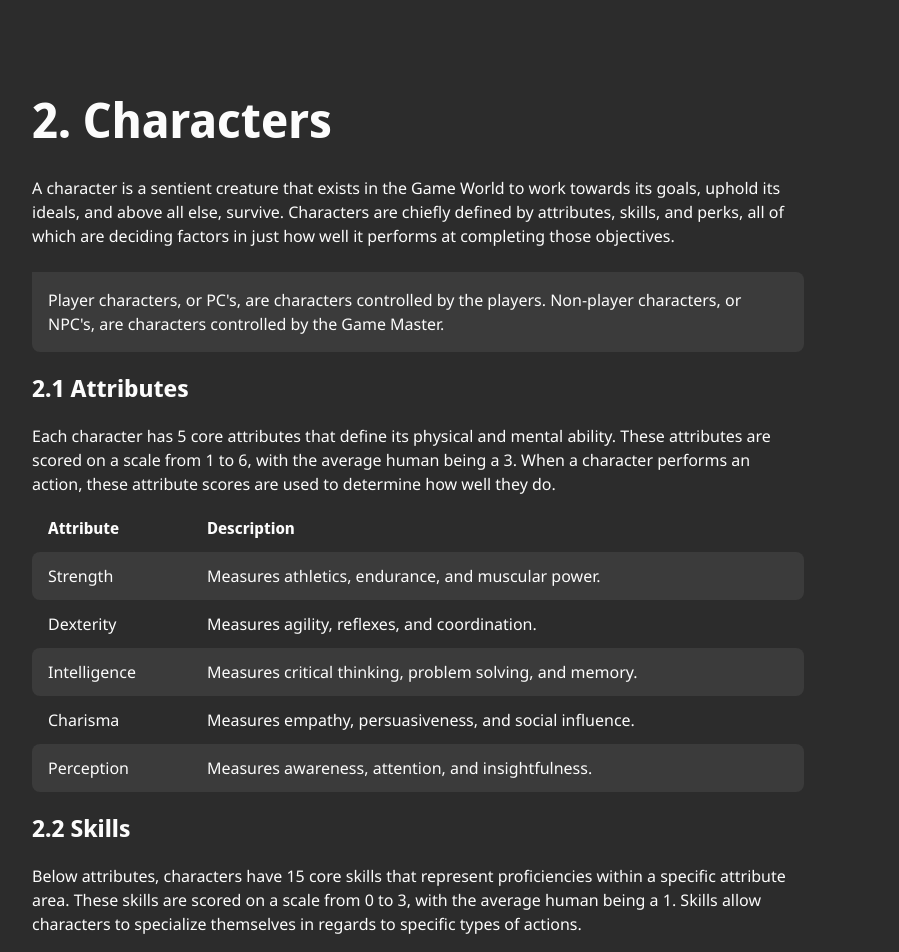
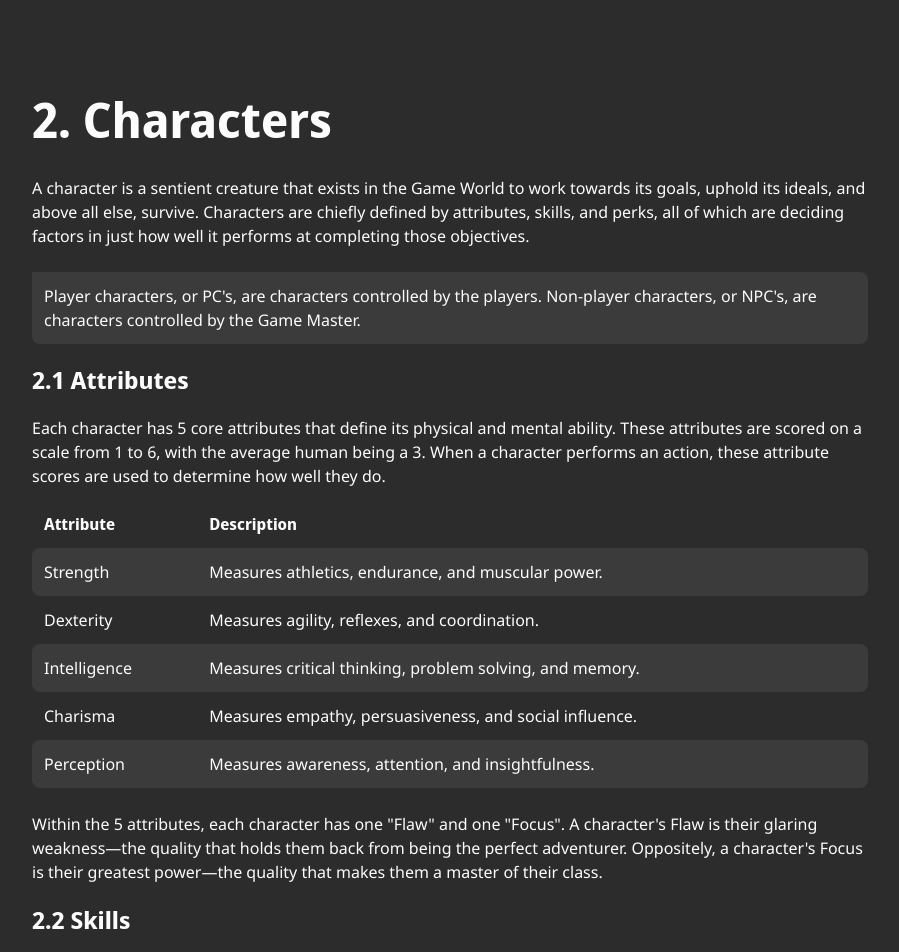
Before and after one commit to Paradoxdotexe/vade-mecum, a React (Create React App) app: page /docs in a window 1280 px wide. Shown: the top 952 px of the page, without its empty margins (32-931 px from the left). Built offline with nearby package versions, Linux system fonts and the light colour scheme.

Commit message:
Add perks section

```diff
--- a/src/pages/docs/DocsMarkdown.tsx
+++ b/src/pages/docs/DocsMarkdown.tsx
@@ -4,7 +4,8 @@ import styled from 'styled-components';
 
 const StyledComponent = styled.div`
   h1,
-  h2 {
+  h2,
+  h3 {
     font-family: 'Noto Sans Display', sans-serif;
   }
 
@@ -28,6 +29,11 @@ const StyledComponent = styled.div`
     font-weight: 700;
   }
 
+  h3 {
+    font-size: 20px;
+    font-weight: 700;
+  }
+
   p {
     line-height: 1.5;
   }
@@ -36,7 +42,7 @@ const StyledComponent = styled.div`
     background-color: #3b3b3b;
     border-radius: 0 8px 8px 8px;
     margin-inline: 0;
-    padding: 16px;
+    padding: 12px;
 
     p {
       margin: 0;
@@ -55,7 +61,12 @@ const StyledComponent = styled.div`
     tr {
       th,
       td {
-        padding: 16px;
+        padding: 12px;
+        line-height: 150%;
+
+        &:not(:last-child) {
+          white-space: nowrap;
+        }
       }
 
       th {
--- a/src/pages/docs/DocsPage.tsx
+++ b/src/pages/docs/DocsPage.tsx
@@ -5,7 +5,7 @@ import { DocsMarkdown } from './DocsMarkdown';
 
 const Page = styled.div`
   padding: 64px;
-  width: 900px;
+  width: 964px;
 `;
 
 export const DocsPage: React.FC = () => {
--- a/src/pages/docs/docs.md
+++ b/src/pages/docs/docs.md
@@ -20,11 +20,15 @@ When a character performs an action, these attribute scores are used to determin
 | Charisma     | Measures empathy, persuasiveness, and social influence.  |
 | Perception   | Measures awareness, attention, and insightfulness.       |
 
+Within the 5 attributes, each character has one "Flaw" and one "Focus".
+A character's Flaw is their glaring weakness—the quality that holds them back from being the perfect adventurer.
+Oppositely, a character's Focus is their greatest power—the quality that makes them a master of their class.
+
 ## 2.2 Skills
 
 Below attributes, characters have 15 core skills that represent proficiencies within a specific attribute area.
 These skills are scored on a scale from 0 to 3, with the average human being a 1.
-Skills allow characters to specialize themselves in regards to specific types of actions.
+Skills allow characters to specialize themselves for specific types of actions.
 
 | Attribute    | Skill         | Description                                                  |
 | ------------ | ------------- | ------------------------------------------------------------ |
@@ -35,7 +39,7 @@ Skills allow characters to specialize themselves in regards to specific types of
 | Dexterity    | Stealth       | Move quietly, hide oneself, evade detection                  |
 | Dexterity    | Agility       | Dodge a hazard, react quickly, manuever acrobatically        |
 | Intelligence | Comprehension | Understand complex information, operate systems              |
-| Intelligence | Engineering   | Fix or modify technical systems                              |
+| Intelligence | Innovation    | Fix or modify existing items, create new items               |
 | Intelligence | Medicine      | Diagnose and treat injuries and illnesses                    |
 | Charisma     | Intuition     | Understand others' motives and feelings, detect lies         |
 | Charisma     | Speech        | Persuade or deceive others                                   |
@@ -43,3 +47,59 @@ Skills allow characters to specialize themselves in regards to specific types of
 | Perception   | Insight       | Understand sensory symbols or signs, recognize places        |
 | Perception   | Detection     | Detect the presence of a creature, identify traps or hazards |
 | Perception   | Investigation | Search for clues or objects, scan for details                |
+
+## 2.3 Perks
+
+From skills, characters can adopt perks that serve as an expansion of their overall abilities.
+Each perk falls under a specific skill and will require a minimum level in that skill to acquire.
+As such, perks give characters a way to accentuate their strengths in ways that compliment their play style.
+
+> Most perks augment the ways characters adventure, so we recommend revisiting the list below once you are familiar with the adventuring mechanics.
+
+| Attribute    | Perk         | Requirement     | Description                                                                                           |
+| ------------ | ------------ | --------------- | ----------------------------------------------------------------------------------------------------- |
+| Strength     |              | Power 1         |                                                                                                       |
+| Strength     |              | Power 2         |                                                                                                       |
+| Strength     | Beserker     | Power 3         | You can use your second action to make a melee attack.                                                |
+| Strength     |              | Fortitude 1     |                                                                                                       |
+| Strength     |              | Fortitude 2     |                                                                                                       |
+| Strength     | Midnight Oil | Fortitude 3     | You can do a second light activity during your Rest.                                                  |
+| Strength     |              | Athletics 1     |                                                                                                       |
+| Strength     |              | Athletics 2     |                                                                                                       |
+| Strength     | Big Brother  | Athletics 3     | If someone within 2 tiles is hit with an attack, you can leap in to switch places, taking all damage. |
+| Dexterity    |              | Precision 1     |                                                                                                       |
+| Dexterity    | Fast Fingers | Precision 2     | You can aim a ranged weapon without using an action.                                                  |
+| Dexterity    |              | Precision 3     |                                                                                                       |
+| Dexterity    |              | Stealth 1       |                                                                                                       |
+| Dexterity    | Assassin     | Stealth 2       | When an enemy is surprised, you can make a weapon attack using Stealth instead.                       |
+| Dexterity    |              | Stealth 3       |                                                                                                       |
+| Dexterity    |              | Agility 1       |                                                                                                       |
+| Dexterity    |              | Agility 2       |                                                                                                       |
+| Dexterity    |              | Agility 3       |                                                                                                       |
+| Intelligence |              | Comprehend 1    |                                                                                                       |
+| Intelligence |              | Comprehend 2    |                                                                                                       |
+| Intelligence |              | Comprehend 3    |                                                                                                       |
+| Intelligence |              | Innovation 1    |                                                                                                       |
+| Intelligence |              | Innovation 2    |                                                                                                       |
+| Intelligence |              | Innovation 3    |                                                                                                       |
+| Intelligence |              | Medicine 1      |                                                                                                       |
+| Intelligence |              | Medicine 2      |                                                                                                       |
+| Intelligence | Witch Doctor | Medicine 3      | Even when incapacitated with a deadly injury, you can roll to heal yourself.                          |
+| Charisma     |              | Intuition 1     |                                                                                                       |
+| Charisma     |              | Intuition 2     |                                                                                                       |
+| Charisma     | Empath       | Intuition 3     |                                                                                                       |
+| Charisma     |              | Speech 1        |                                                                                                       |
+| Charisma     |              | Speech 2        |                                                                                                       |
+| Charisma     |              | Speech 3        |                                                                                                       |
+| Charisma     | Deep Pockets | Barter 1        | Tiny items don’t contribute towards your carrying capacity.                                           |
+| Charisma     |              | Barter 2        |                                                                                                       |
+| Charisma     |              | Barter 3        |                                                                                                       |
+| Perception   |              | Insight 1       |                                                                                                       |
+| Perception   |              | Insight 2       |                                                                                                       |
+| Perception   |              | Insight 3       |                                                                                                       |
+| Perception   |              | Detection 1     |                                                                                                       |
+| Perception   | Sixth Sense  | Detection 2     | You can't be surprised during combat.                                                                 |
+| Perception   |              | Detection 3     |                                                                                                       |
+| Perception   |              | Investigation 1 |                                                                                                       |
+| Perception   |              | Investigation 2 |                                                                                                       |
+| Perception   |              | Investigation 3 |                                                                                                       |
```
